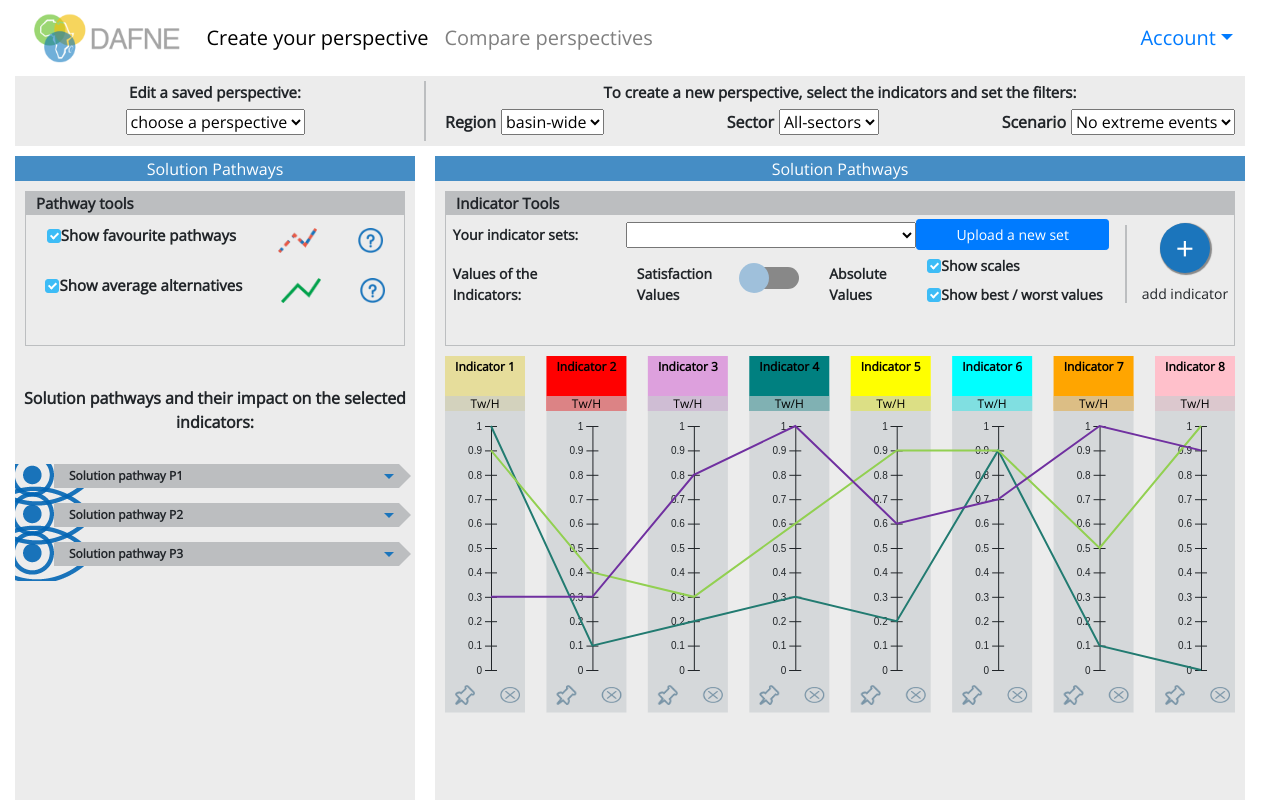
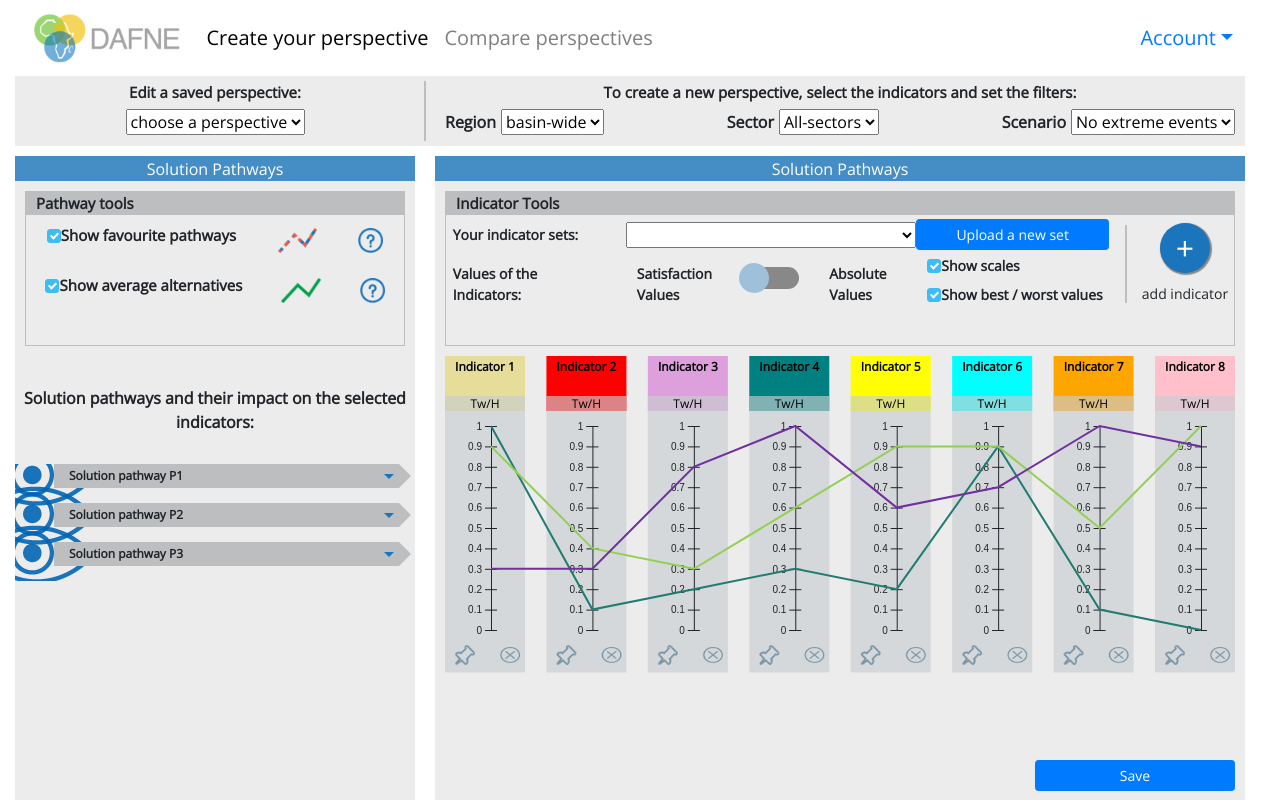
Before and after one commit to panzerfausten/DAFNE, a React (Create React App) app in the folder dafne/: page /app in a window 1280 px wide. Built offline with nearby package versions, Linux system fonts and the light colour scheme.

Commit message:
save button added

```diff
--- a/dafne/src/components/CreatePerspective.js
+++ b/dafne/src/components/CreatePerspective.js
@@ -8,6 +8,8 @@ import GraphA from "../img/icons/graph_a.png";
 import GraphC from "../img/icons/graph_c.png";
 import Info from "../img/icons/info.png";
 import Data from "../data/data.json";
+import Button from 'react-bootstrap/Button';
+
 class CreatePerspective extends React.Component {
   constructor(p){
     super(p);
@@ -139,6 +141,10 @@ class CreatePerspective extends React.Component {
                   data={Data}
                   showScales={this.state.dafnePlotOptions.showScales}
                   ></DafnePlot>
+                  <div className="save_area" style={{flex:1,marginBottom:10,maxHeight:30,marginRight:10,alignItems:"end",display:"flex",flexDirection:"column"}}>
+                    <Button size="sm" onClick={() => {}} style={{width: 200}}>Save</Button>
+
+                  </div>
               </div>
           </div>
         </div>
```
